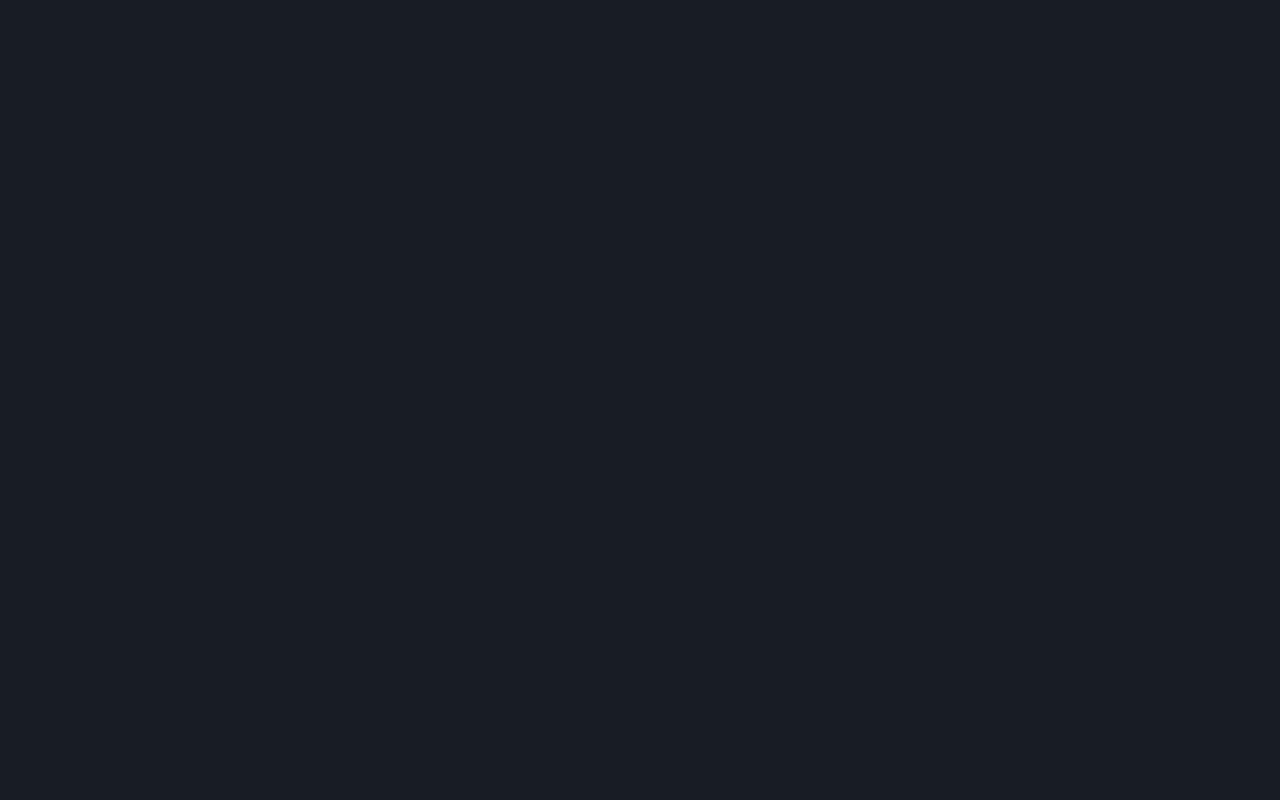
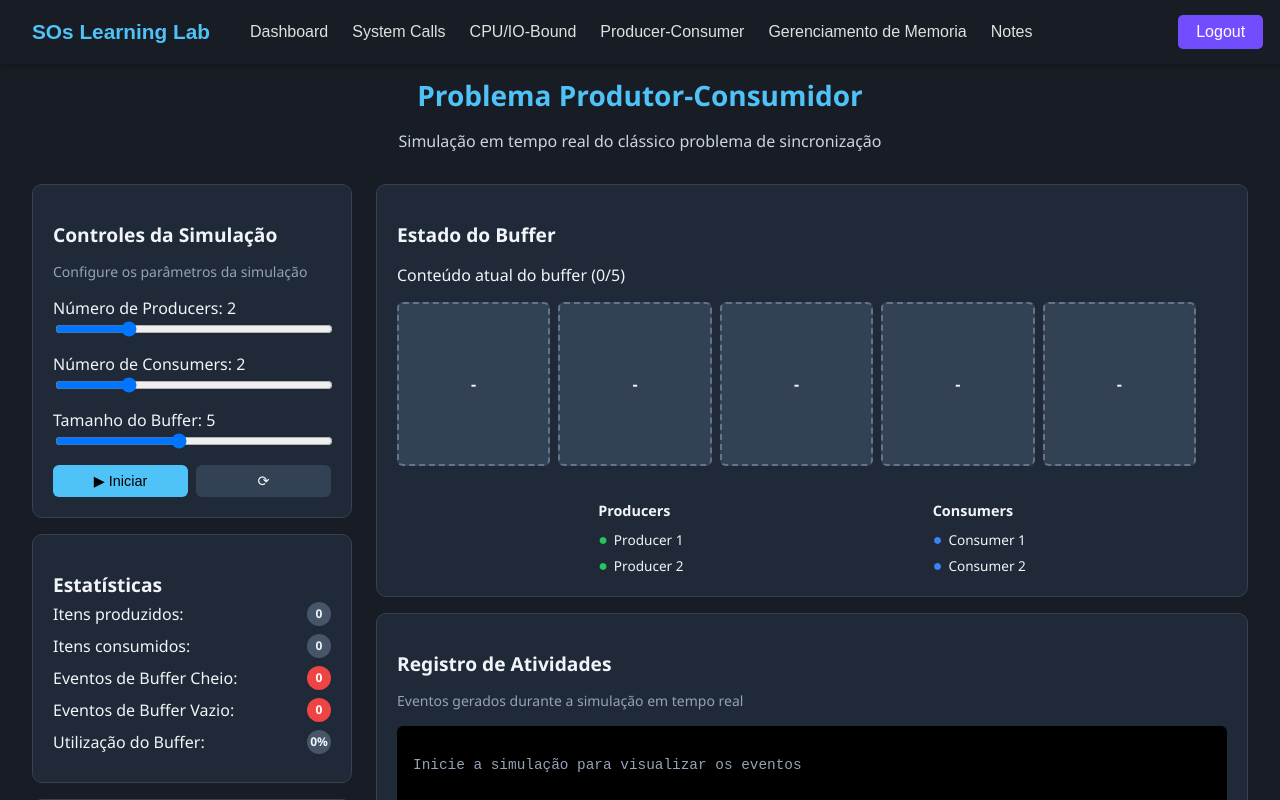
Before and after one commit to LHuss31/SOs_Project, a React (Vite) app: page /ProducerConsumer in a window 1280 px wide. Before the commit this address had no page. Shown: the top 800 px of the page. Built offline with nearby package versions, Linux system fonts and the light colour scheme.

Commit message:
Pagina Producer-Consumer completada

```diff
--- a/src/components/NavBar.jsx
+++ b/src/components/NavBar.jsx
@@ -17,7 +17,7 @@ export default function NavBar() {
         <Link to="/Dashboard">Dashboard</Link>
         <Link to="/SystemCalls">System Calls</Link>
         <Link to="/CPU_IO_Bound">CPU/IO-Bound</Link>
-        <Link to="/producer-consumer">Producer-Consumer</Link>
+        <Link to="/ProducerConsumer">Producer-Consumer</Link>
         <Link to="/VirtualMemory">Gerenciamento de Memoria</Link>
         <Link to="/Notes">Notes</Link>
       </div>
--- a/src/main.jsx
+++ b/src/main.jsx
@@ -7,6 +7,7 @@ import LoginCadastro from './pages/LoginCadastro.jsx'
 import Notes from './pages/Notes.jsx'
 import CPU_IO_Bound from './pages/CPU_IO_Bound.jsx'
 import VirtualMemoryPage from './pages/VirtualMemoryPage.jsx'
+import ProducerConsumer from './pages/ProducerConsumer.js'
 
 createRoot(document.getElementById('root')).render(
   <StrictMode>
@@ -15,6 +16,7 @@ createRoot(document.getElementById('root')).render(
         <Route path="/" element={<LoginCadastro />} />
           <Route path="/Notes" element={<Notes />} />
           <Route path="/SystemCalls" element={<SystemCallsPage />} />
+          <Route path='/ProducerConsumer'element={<ProducerConsumer/>}/>
           <Route path="/Dashboard" element={<Dashboard />} />
           <Route path="/CPU_IO_Bound" element={<CPU_IO_Bound />} />
           <Route path="/VirtualMemory" element={<VirtualMemoryPage />} />
--- a/src/pages/Dashboard.jsx
+++ b/src/pages/Dashboard.jsx
@@ -21,7 +21,7 @@ function Dashboard() {
     {
       title: "ProdutorConsumidor",
       description: "Simule o clássico problema do Produtor-Consumidor com interação em tempo real. Acompanhe visualmente o estado do buffer e ajuste dinamicamente o número de produtores, consumidores e o tamanho do buffer para observar diferentes comportamentos.",
-      link: "/producer-consumer"
+      link: "/ProducerConsumer"
     },
     {
       title: "GerenciamentoDeMemoria",
--- /dev/null
+++ b/src/pages/ProducerConsumer.css
@@ -0,0 +1,229 @@
+.pc-page {
+  margin: 2% auto;
+  font-family: 'Segoe UI', sans-serif;
+  padding: 2rem;
+  background-color: #181c24;
+  color: #f1f5f9;
+  max-width: 1300px;
+}
+
+/* Cabeçalho */
+.pc-header h1 {
+  font-size: 1.75rem;
+  font-weight: 600;
+  margin-bottom: 0.25rem;
+  color: #4fc3f7;
+  text-align: center;
+}
+
+.pc-header p {
+  color: #cbd5e1;
+  margin-bottom: 2rem;
+  text-align: center;
+}
+
+/* Grid principal */
+.pc-grid {
+  display: grid;
+  grid-template-columns: 320px 1fr;
+  grid-template-areas:
+    "controls right";
+  gap: 1.5rem;
+  align-items: start;
+  min-height: 720px;
+}
+
+/* Coluna esquerda */
+.pc-left-column {
+  grid-area: controls;
+  display: flex;
+  flex-direction: column;
+  gap: 1rem;
+}
+
+/* Coluna direita (buffer + log) */
+.pc-right-column {
+  grid-area: right;
+  display: flex;
+  flex-direction: column;
+  gap: 1rem;
+}
+
+/* Cartões */
+.pc-card {
+  background-color: #1f2937;
+  border-radius: 10px;
+  padding: 1.25rem;
+  border: 1px solid #374151;
+}
+
+/* Títulos */
+.pc-card h2 {
+  font-size: 1.2rem;
+  font-weight: 600;
+  margin-bottom: 0.25rem;
+  color: #f1f5f9;
+}
+
+.pc-subtitle {
+  font-size: 0.875rem;
+  color: #94a3b8;
+  margin-bottom: 1rem;
+}
+
+/* Sliders */
+.pc-card input[type="range"] {
+  width: 100%;
+  margin-bottom: 1rem;
+}
+
+/* Botões */
+.pc-buttons {
+  display: flex;
+  gap: 0.5rem;
+  flex-wrap: wrap;
+}
+
+.pc-btn-start,
+.pc-btn-reset {
+  flex: 1;
+  min-width: 100px;
+  padding: 0.5rem 0;
+  font-weight: 500;
+  font-size: 0.9rem;
+  border: none;
+  border-radius: 6px;
+  cursor: pointer;
+}
+
+.pc-btn-start {
+  background-color: #4fc3f7;
+  color: #000;
+}
+
+.pc-btn-reset {
+  background-color: #334155;
+  color: #f1f5f9;
+}
+
+/* Buffer visual */
+.pc-buffer-boxes {
+  display: flex;
+  gap: 0.5rem;
+  margin: 1rem 0;
+  flex-wrap: wrap;
+}
+
+.pc-buffer-slot {
+  width: 18%;
+  height: 10rem;
+  background-color: #334155;
+  border: 2px dashed #64748b;
+  border-radius: 6px;
+  display: flex;
+  align-items: center;
+  justify-content: center;
+  font-weight: bold;
+  font-size: 1rem;
+  color: #f1f5f9;
+}
+
+/* Legenda */
+.pc-legend {
+  display: flex;
+  justify-content: space-evenly;
+  margin-top: 1rem;
+  gap: 3rem;
+  flex-wrap: wrap;
+  text-align: left;
+}
+
+.pc-legend-group {
+  display: flex;
+  flex-direction: column;
+  gap: 4px;
+}
+
+.pc-legend-group h4 {
+  margin-bottom: 0.25rem;
+  color: #f1f5f9;
+  font-size: 0.9rem;
+}
+
+.pc-legend-item {
+  font-size: 0.85rem;
+  display: flex;
+  align-items: center;
+  gap: 6px;
+  color: #f1f5f9;
+}
+
+.pc-legend-item::before {
+  content: "●";
+  font-size: 1rem;
+}
+
+.pc-legend-item.pc-producer::before {
+  color: #22c55e;
+}
+
+.pc-legend-item.pc-consumer::before {
+  color: #3b82f6;
+}
+
+/* Estatísticas */
+.pc-stats ul {
+  list-style: none;
+  padding: 0;
+  margin: 0;
+}
+
+.pc-stats li {
+  margin-bottom: 0.5rem;
+  display: flex;
+  justify-content: space-between;
+  align-items: center;
+}
+
+/* Círculos */
+.pc-circle {
+  width: 24px;
+  height: 24px;
+  border-radius: 50%;
+  font-size: 0.75rem;
+  font-weight: bold;
+  text-align: center;
+  line-height: 24px;
+}
+
+.pc-gray {
+  background-color: #475569;
+  color: #f1f5f9;
+}
+
+.pc-red {
+  background-color: #ef4444;
+  color: white;
+}
+
+/* Log */
+.pc-log-box {
+  background-color: black;
+  color: #94a3b8;
+  padding: 1rem;
+  height: 180px;
+  border-radius: 6px;
+  font-family: monospace;
+  font-size: 0.9rem;
+  overflow-y: auto;
+}
+
+/* Explicação */
+.pc-explanation p {
+  font-size: 0.9rem;
+  margin-bottom: 0.5rem;
+}
+
+.pc-explanation strong {
+  color: #4fc3f7;
+}
--- /dev/null
+++ b/src/pages/ProducerConsumer.tsx
@@ -0,0 +1,117 @@
+import React, { useState } from "react";
+import './ProducerConsumer.css';
+import NavBar from '../components/NavBar';
+
+export default function ProducerConsumer() {
+  const [producers, setProducers] = useState(2);
+  const [consumers, setConsumers] = useState(2);
+  const [bufferSize, setBufferSize] = useState(5);
+
+  return (
+    <>
+      <NavBar />
+      <div className="pc-page">
+        <header className="pc-header">
+          <h1>Problema Produtor-Consumidor</h1>
+          <p>Simulação em tempo real do clássico problema de sincronização</p>
+        </header>
+
+        <div className="pc-grid">
+          {/* Coluna esquerda */}
+          <div className="pc-left-column">
+            <section className="pc-card pc-controls">
+              <h2>Controles da Simulação</h2>
+              <p className="pc-subtitle">Configure os parâmetros da simulação</p>
+
+              <label>Número de Producers: {producers}</label>
+              <input
+                type="range"
+                min="1"
+                max="5"
+                value={producers}
+                onChange={(e) => setProducers(parseInt(e.target.value))}
+              />
+
+              <label>Número de Consumers: {consumers}</label>
+              <input
+                type="range"
+                min="1"
+                max="5"
+                value={consumers}
+                onChange={(e) => setConsumers(parseInt(e.target.value))}
+              />
+
+              <label>Tamanho do Buffer: {bufferSize}</label>
+              <input
+                type="range"
+                min="1"
+                max="10"
+                value={bufferSize}
+                onChange={(e) => setBufferSize(parseInt(e.target.value))}
+              />
+
+              <div className="pc-buttons">
+                <button className="pc-btn-start">▶ Iniciar</button>
+                <button className="pc-btn-reset">⟳</button>
+              </div>
+            </section>
+
+            <section className="pc-card pc-stats">
+              <h2>Estatísticas</h2>
+              <ul>
+                <li>Itens produzidos: <span className="pc-circle pc-gray">0</span></li>
+                <li>Itens consumidos: <span className="pc-circle pc-gray">0</span></li>
+                <li>Eventos de Buffer Cheio: <span className="pc-circle pc-red">0</span></li>
+                <li>Eventos de Buffer Vazio: <span className="pc-circle pc-red">0</span></li>
+                <li>Utilização do Buffer: <span className="pc-circle pc-gray">0%</span></li>
+              </ul>
+            </section>
+
+            <section className="pc-card pc-explanation">
+              <h2>Explicação do Algoritmo</h2>
+              <p><strong>Producers</strong> geram itens e os adicionam ao buffer compartilhado. Eles são bloqueados quando o buffer está cheio.</p>
+              <p><strong>Consumers</strong> removem itens do buffer para processamento. Eles são bloqueados quando o buffer está vazio.</p>
+              <p><strong>Synchronization</strong> previne condições de corrida (*race conditions*) e garante a integridade dos dados entre producers e consumers.</p>
+            </section>
+          </div>
+
+          {/* Coluna direita (agrupando buffer + log) */}
+          <div className="pc-right-column">
+            <section className="pc-card pc-buffer">
+              <h2>Estado do Buffer</h2>
+              <p>Conteúdo atual do buffer (0/{bufferSize})</p>
+              <div className="pc-buffer-boxes">
+                {[...Array(bufferSize)].map((_, i) => (
+                  <div key={i} className="pc-buffer-slot">-</div>
+                ))}
+              </div>
+
+              <div className="pc-legend">
+                <div className="pc-legend-group">
+                  <h4>Producers</h4>
+                  {[...Array(producers)].map((_, i) => (
+                    <div key={i} className="pc-legend-item pc-producer">Producer {i + 1}</div>
+                  ))}
+                </div>
+                <div className="pc-legend-group">
+                  <h4>Consumers</h4>
+                  {[...Array(consumers)].map((_, i) => (
+                    <div key={i} className="pc-legend-item pc-consumer">Consumer {i + 1}</div>
+                  ))}
+                </div>
+              </div>
+            </section>
+
+            <section className="pc-card pc-log">
+              <h2>Registro de Atividades</h2>
+              <p className="pc-subtitle">Eventos gerados durante a simulação em tempo real</p>
+              <div className="pc-log-box">
+                <p>Inicie a simulação para visualizar os eventos</p>
+              </div>
+            </section>
+          </div>
+        </div>
+      </div>
+    </>
+  );
+}
```
